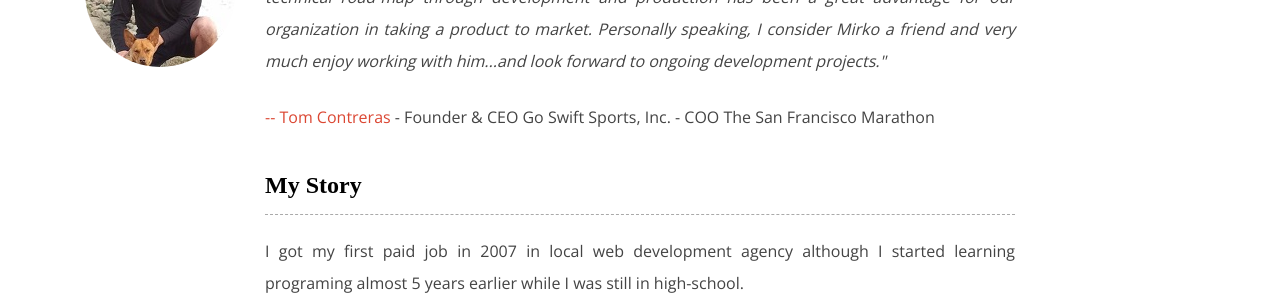
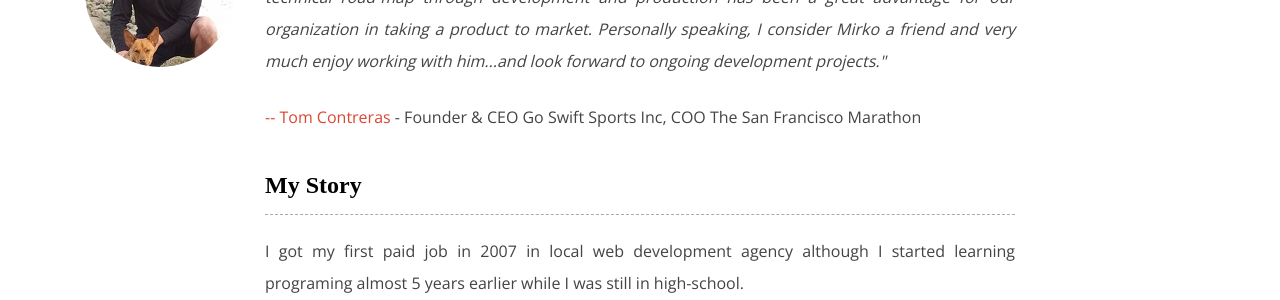
Before and after one commit to borivojevic/borivojevic.github.com, a Jekyll site: the page built from index.html, in a window 1280 px wide and 900 px high, scrolled down 1607 px. Shown: the part 154-454 px from the top of the window. Built offline with Jekyll 4.4.1, drawn with Linux system fonts in a browser that asks for light colours; some web fonts are replaced; Markdown is read by kramdown in place of the engine named in the settings.

Commit message:
Smaller text fix

```diff
--- a/_includes/testimonials.html
+++ b/_includes/testimonials.html
@@ -7,5 +7,5 @@
     <div id="tom-avatar"></div>
     <p class="testimonial">"Mirko has been a key asset and resource in our outsource and overseas development strategy, he is a very talented developer. His skill capabilities to take a business concept and translate into a technical road-map through development and production has been a great advantage for our organization in taking a product to market. Personally speaking, I consider Mirko a friend and very much enjoy working with him...and look forward to ongoing development projects."</p>
 
-    <p><b>-- Tom Contreras</b> - Founder &amp; CEO Go Swift Sports, Inc. - COO The San Francisco Marathon</p>
+    <p><b>-- Tom Contreras</b> - Founder &amp; CEO Go Swift Sports Inc, COO The San Francisco Marathon</p>
 </section>
```
